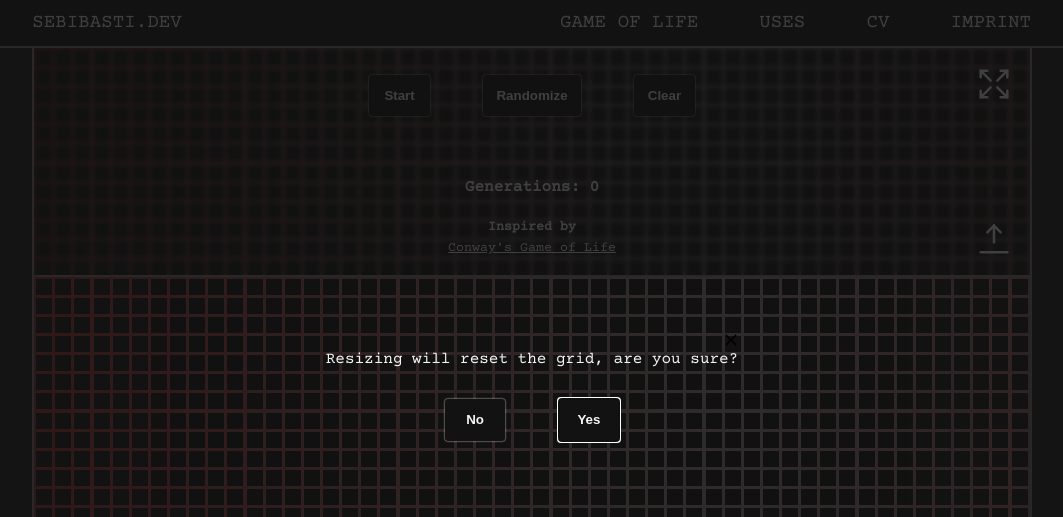
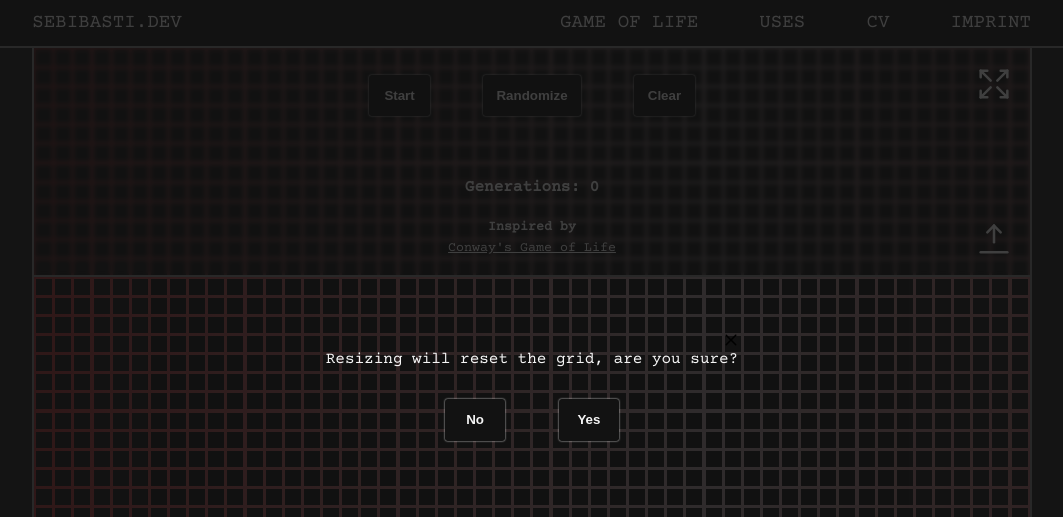
Before and after one commit to SebiBasti/sebibasti.dev, a Next.js app: page /gameoflife in a window 1280 px wide. Both pictures are taken after a click on the button 1102 px from the left and 84 px from the top of the page. Shown: the top 517 px of the page, without its empty margins (108-1171 px from the left). Built offline with nearby package versions, Linux system fonts and the light colour scheme.

Commit message:
- fixed some imports - fixed prettier import sorting - fixed prettier pnpm issue - moved prime-react css overwrite to module - made confirmDialog non draggable & resizable

```diff
--- a/package.json
+++ b/package.json
@@ -11,12 +11,13 @@
     "test": "echo 'Error: no tests specified... running prettier'"
   },
   "dependencies": {
+    "@next/swc-darwin-arm64": "^13.3.0",
     "@formkit/auto-animate": "^1.0.0-beta.6",
     "@react-hook/passive-layout-effect": "^1.2.1",
     "@react-hook/resize-observer": "^1.2.6",
     "@react-hook/size": "^2.1.2",
     "@vercel/analytics": "^0.1.11",
-    "next": "13.2.4",
+    "next": "13.3.0",
     "next-seo": "^6.0.0",
     "primereact": "^9.2.2",
     "react": "^18.2.0",
--- a/src/components/projects.tsx
+++ b/src/components/projects.tsx
@@ -1,6 +1,6 @@
-import { projectPictures } from '~images'
+import Image from 'next/image'
 
-import Image from 'next/image'
+import { projectPictures } from '~/images'
 
 import projects from '@/styles/projects.module.scss'
 
--- a/src/pages/gameoflife.tsx
+++ b/src/pages/gameoflife.tsx
@@ -1,13 +1,5 @@
-import gameOfLifeSEO from '@/config/gameoflife-seo.config'
-import { NextSeo } from 'next-seo'
-import { useThrottledCallback } from 'use-debounce'
-import { arrowUp, expandArrows, gear, minimizeArrows } from '~/icons/'
-
-import { ConfirmDialog, confirmDialog } from 'primereact/confirmdialog'
-
 import Image from 'next/image'
-
-import 'primereact/resources/primereact.min.css'
+import Link from 'next/link'
 
 import {
   MouseEvent,
@@ -18,8 +10,18 @@ import {
   useState
 } from 'react'
 
+import { NextSeo } from 'next-seo'
+import PrimeReact from 'primereact/api'
+import { ConfirmDialog, confirmDialog } from 'primereact/confirmdialog'
+import 'primereact/resources/primereact.min.css'
+import { useThrottledCallback } from 'use-debounce'
+
+import gameOfLifeSEO from '@/config/gameoflife-seo.config'
+
+import { arrowUp, expandArrows, gear, minimizeArrows } from '~/icons/'
+
 import gameStyles from '@/styles/game.module.scss'
-import Link from 'next/link'
+import overrideStyles from '@/styles/overrides/primereact.module.scss'
 
 const generateEmptyGrid = (gridSize: { rows: number; cols: number }) => {
   const grid = []
@@ -258,8 +260,12 @@ export default function Gameoflife() {
   }
 
   const confirmResize = () => {
+    // overwrite the default container to actual position
+    PrimeReact.appendTo = 'self'
     confirmDialog({
       message: 'Resizing will reset the grid, are you sure?',
+      resizable: false,
+      draggable: false,
       accept: () => toggleFullscreen()
     })
   }
@@ -305,8 +311,11 @@ export default function Gameoflife() {
   }, [handleResize, isRunning])
 
   return (
-    <main className={gameStyles['layout-shift']}>
+    <main
+      className={`${gameStyles['layout-shift']} ${overrideStyles['confirm-dialog']}`}
+    >
       <NextSeo {...gameOfLifeSEO} />
+      <ConfirmDialog />
       <section
         className={`${gameStyles.container} ${
           loading ? gameStyles.loading : ''
@@ -327,7 +336,6 @@ export default function Gameoflife() {
             hidden ? gameStyles.hidden : ''
           }`}
         >
-          <ConfirmDialog />
           <Image
             src={fullscreen ? minimizeArrows : expandArrows}
             alt={'toggle fullscreen'}
--- a/src/pages/index.tsx
+++ b/src/pages/index.tsx
@@ -1,8 +1,8 @@
-import { profilePicture } from '~images'
-
 import Image from 'next/image'
 
 import { Projects } from '@/components'
+import { profilePicture } from '~/images'
+
 import home from '@/styles/home.module.scss'
 
 export default function Home() {
--- a/src/styles/global.scss
+++ b/src/styles/global.scss
@@ -9,37 +9,6 @@ body {
   color: var(--white);
   line-height: 1.6;
   font-family: 'Courier Prime', monospace;
-}
-
-// prime react colors:
-// duplicate code warning is unavoidable here
-// primereact does not support overwriting css variables yet
-.p-dialog-mask {
-  background-color: var(--black-transparent) !important;
-  padding: 2rem;
-  text-align: center;
-
-  .p-dialog-footer {
-    align-self: center;
-
-    .p-button {
-      cursor: pointer;
-      margin: 2em;
-      box-shadow: 0 0 2px var(--white);
-      border: none;
-      border-radius: 0.2em;
-      background: var(--black);
-      padding: 1em;
-      min-width: 60.5px;
-      color: var(--white);
-      font-weight: bold;
-
-      &:hover {
-        box-shadow: 0 0 2px var(--grey);
-        color: var(--grey);
-      }
-    }
-  }
 }
 
 // css reset
--- /dev/null
+++ b/src/styles/overrides/primereact.module.scss
@@ -0,0 +1,36 @@
+.confirm-dialog {
+  [class~='p-dialog-mask'] {
+    background-color: var(--black-transparent) !important;
+    padding: 2rem;
+    text-align: center;
+
+    [class~='p-dialog-footer'] {
+      align-self: center;
+
+      // duplicate code warning is unavoidable here
+      // -> no direct access to the button for now
+      [class~='p-button'] {
+        cursor: pointer;
+        margin: 2em;
+        box-shadow: 0 0 2px var(--white);
+        border: none;
+        border-radius: 0.2em;
+        background: var(--black);
+        padding: 1em;
+        min-width: 60.5px;
+        color: var(--white);
+        font-weight: bold;
+
+        &:hover {
+          box-shadow: 0 0 2px var(--grey);
+          color: var(--grey);
+        }
+
+        // deactivate blue focus color
+        &:focus-visible {
+          outline: inherit;
+        }
+      }
+    }
+  }
+}
--- a/tsconfig.json
+++ b/tsconfig.json
@@ -3,8 +3,6 @@
     "baseUrl": ".",
     "paths": {
       "@/*": ["./src/*"],
-      "~images/*": ["public/images/*"],
-      "~images": ["public/images"],
       "~/*": ["public/*"]
     },
     "lib": ["dom", "dom.iterable", "esnext"],
```
Also changed, not shown: .prettierrc.json, 2 other files (tests, documents, lock files or other folders).
